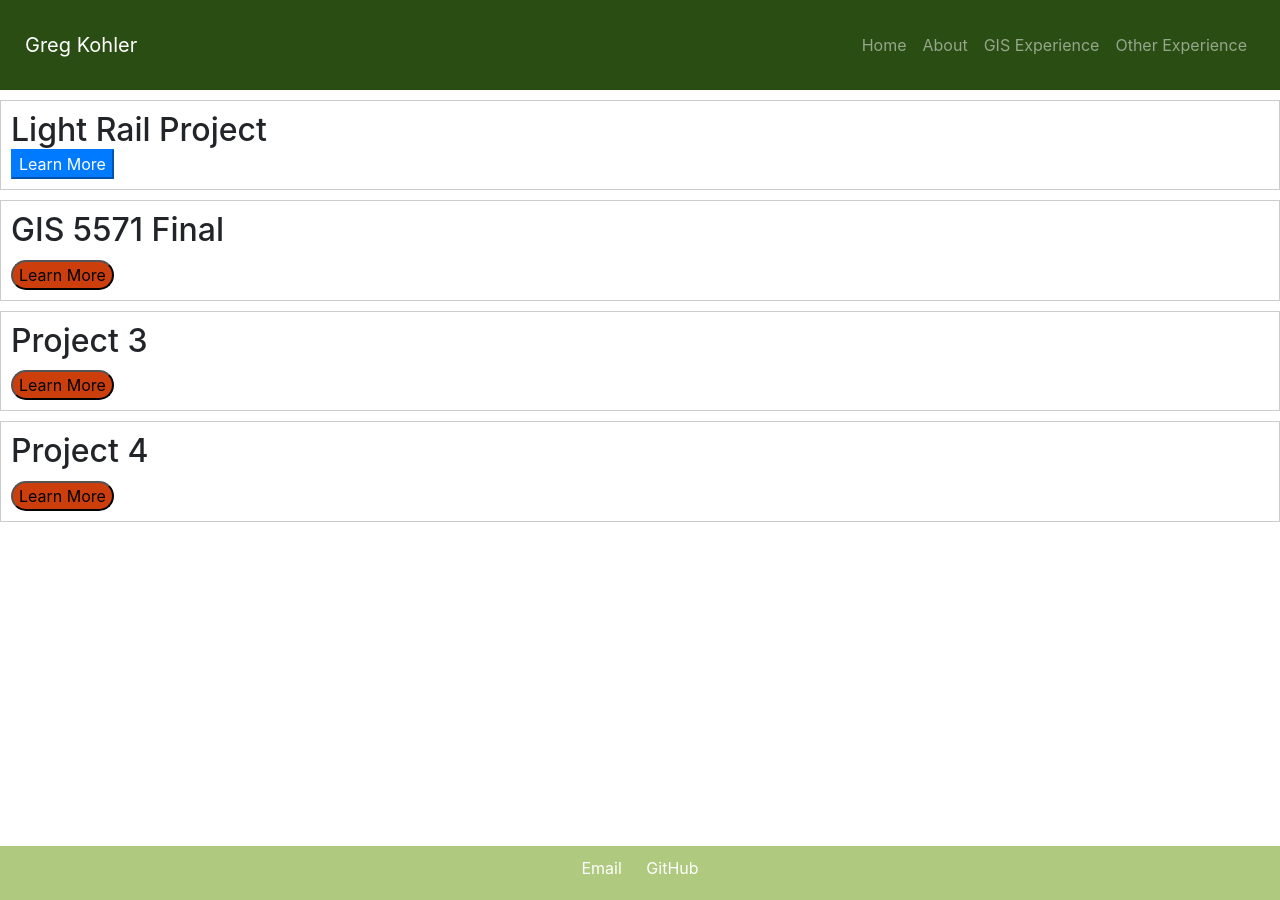
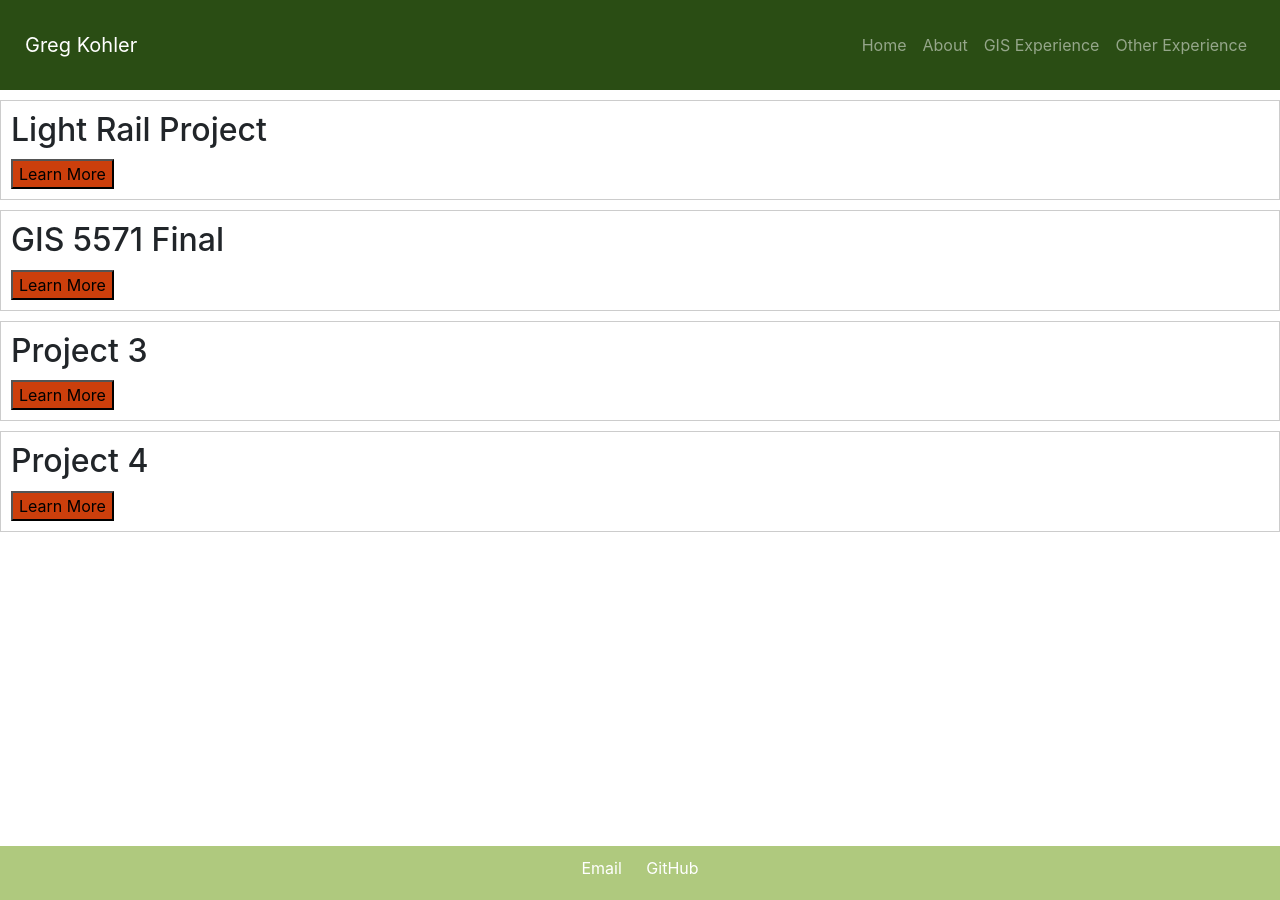
Before and after one commit to greg-kohler/myportfolio, a Jekyll site: the page built from gis.html, in a window 1280 px wide. Built offline with Jekyll 4.4.1, drawn with Linux system fonts in a browser that asks for light colours.

Commit message:
Update gis.html

```diff
--- a/gis.html
+++ b/gis.html
@@ -26,6 +26,7 @@ Title: GIS Experience - Greg Kohler
             margin-top: 10px;
             background-color: #CC3F0C;
             border-radius: 20px
+            border-color: clear;
         }
 
         .project-details {
@@ -48,7 +49,7 @@ Title: GIS Experience - Greg Kohler
     <main>
         <section class="project">
             <h2 class="project-title">Light Rail Project</h2>
-            <button class="btn-primary" onclick="toggleDetails(this)">Learn More</button>
+            <button class="toggle-button" onclick="toggleDetails(this)">Learn More</button>
             <div class="project-details">
                 <p>Project 1 details go here...</p>
             </div>
```
